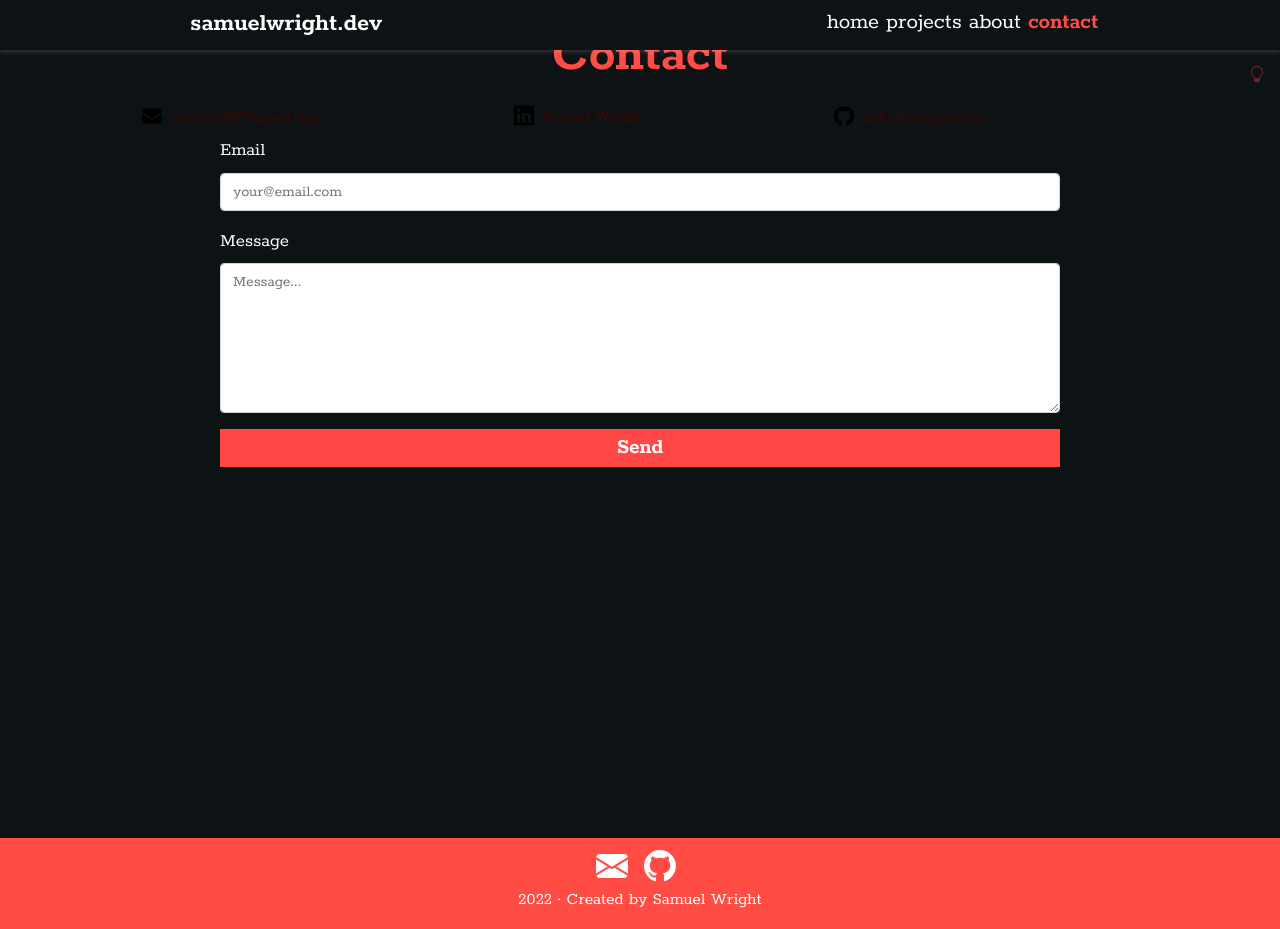
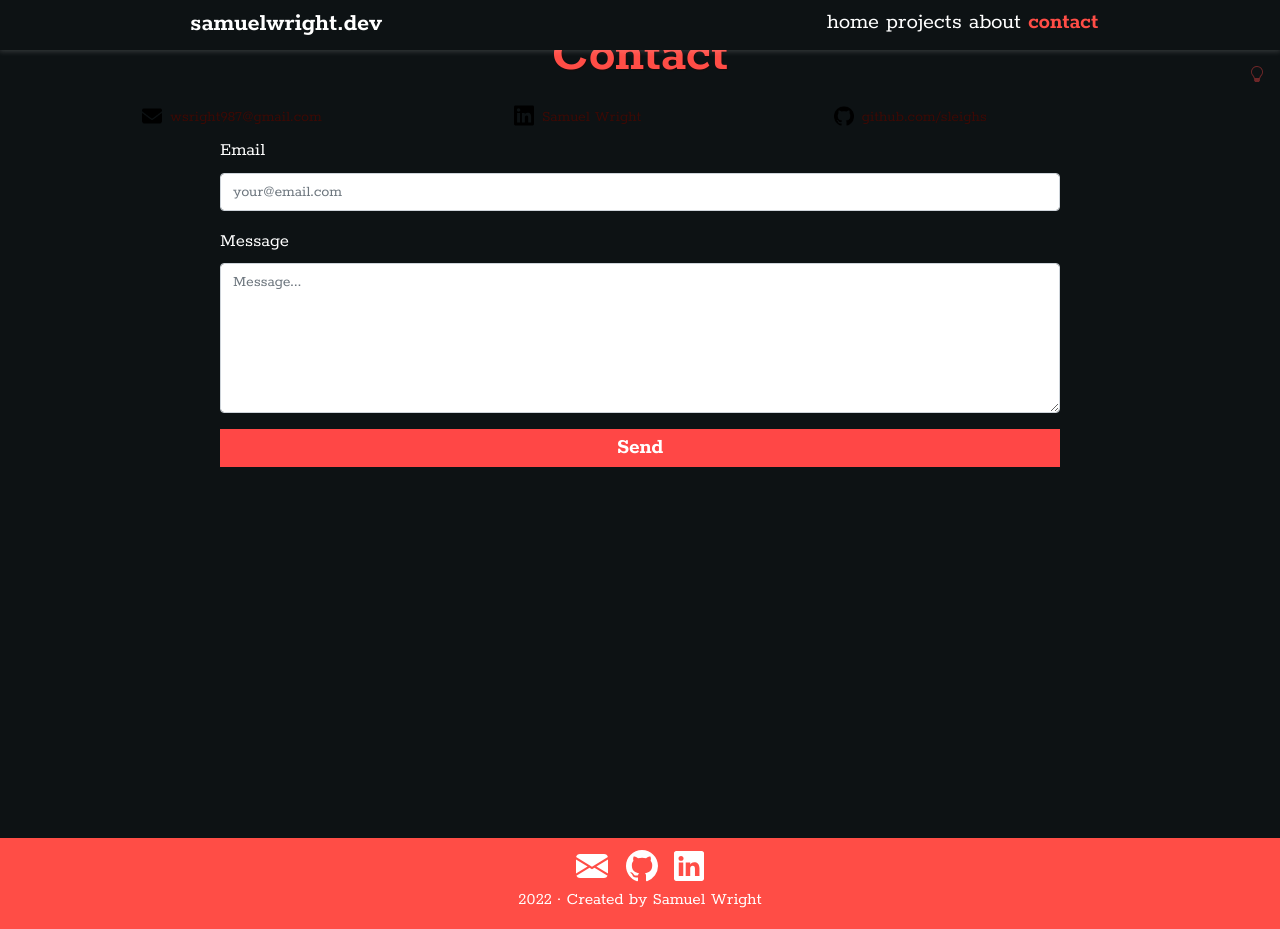
Before and after one commit to Sleighs/Portfolio, a React (Create React App) app: page /contact in a window 1280 px wide. Built offline with nearby package versions, Linux system fonts and the light colour scheme; no server answers; what google-maps-react would draw is missing.

Commit message:
updated footer links

```diff
--- a/src/Components/Footer/index.js
+++ b/src/Components/Footer/index.js
@@ -5,22 +5,27 @@ const Footer = props => {
   return(
     <footer id="footer-container" className="container">
       <div className="footer-icons">
-        <a className={`footer-info-link`} target="_blank" href="mailto:wsright987@gmail.com" rel="noreferrer">
-          <svg xmlns="http://www.w3.org/2000/svg" width="32" height="32" fill="currentColor" class="bi bi-envelope-fill" viewBox="0 0 16 16"
-            style={{marginRight: 16,}}>
+        <a className={`footer-info-link`} style={{marginRight: 18,}} target="_blank" href="mailto:wsright987@gmail.com" rel="noreferrer">
+          <svg xmlns="http://www.w3.org/2000/svg" width="32" height="32" fill="currentColor" class="bi bi-envelope-fill" viewBox="0 0 16 16" >
             <path d="M.05 3.555A2 2 0 0 1 2 2h12a2 2 0 0 1 1.95 1.555L8 8.414.05 3.555ZM0 4.697v7.104l5.803-3.558L0 4.697ZM6.761 8.83l-6.57 4.027A2 2 0 0 0 2 14h12a2 2 0 0 0 1.808-1.144l-6.57-4.027L8 9.586l-1.239-.757Zm3.436-.586L16 11.801V4.697l-5.803 3.546Z"/>
           </svg>
         </a>
-        <a className={`footer-info-link`} target="_blank" href="http://github.com/sleighs" rel="noreferrer">
+        <a className={`footer-info-link`} style={{marginRight: 16,display: 'none',}} target="_blank" href="tel:6094722897" rel="noreferrer">
+          <svg xmlns="http://www.w3.org/2000/svg" width="30" height="30" fill="currentColor" class="bi bi-phone-fill" viewBox="0 0 16 16">
+            <path d="M3 2a2 2 0 0 1 2-2h6a2 2 0 0 1 2 2v12a2 2 0 0 1-2 2H5a2 2 0 0 1-2-2V2zm6 11a1 1 0 1 0-2 0 1 1 0 0 0 2 0z"/>
+          </svg>
+        </a>
+        <a className={`footer-info-link`} style={{marginRight: 16,}} target="_blank" href="http://github.com/sleighs" rel="noreferrer">
           <svg xmlns="http://www.w3.org/2000/svg" width="32" height="32" fill="currentColor" class="bi bi-github" viewBox="0 0 16 16"
-            style={{marginRight: 9,}}>
+            >
             <path d="M8 0C3.58 0 0 3.58 0 8c0 3.54 2.29 6.53 5.47 7.59.4.07.55-.17.55-.38 0-.19-.01-.82-.01-1.49-2.01.37-2.53-.49-2.69-.94-.09-.23-.48-.94-.82-1.13-.28-.15-.68-.52-.01-.53.63-.01 1.08.58 1.23.82.72 1.21 1.87.87 2.33.66.07-.52.28-.87.51-1.07-1.78-.2-3.64-.89-3.64-3.95 0-.87.31-1.59.82-2.15-.08-.2-.36-1.02.08-2.12 0 0 .67-.21 2.2.82.64-.18 1.32-.27 2-.27.68 0 1.36.09 2 .27 1.53-1.04 2.2-.82 2.2-.82.44 1.1.16 1.92.08 2.12.51.56.82 1.27.82 2.15 0 3.07-1.87 3.75-3.65 3.95.29.25.54.73.54 1.48 0 1.07-.01 1.93-.01 2.2 0 .21.15.46.55.38A8.012 8.012 0 0 0 16 8c0-4.42-3.58-8-8-8z"/>
           </svg>
         </a>
-        <svg xmlns="http://www.w3.org/2000/svg" width="32" height="32" fill="currentColor" class="bi bi-phone-fill" viewBox="0 0 16 16"
-          style={{display: 'none'}}>
-          <path d="M3 2a2 2 0 0 1 2-2h6a2 2 0 0 1 2 2v12a2 2 0 0 1-2 2H5a2 2 0 0 1-2-2V2zm6 11a1 1 0 1 0-2 0 1 1 0 0 0 2 0z"/>
-        </svg>
+        <a className={`footer-info-link`} target="_blank" href="https://www.linkedin.com/in/samuelwrightdev/" rel="noreferrer">
+          <svg xmlns="http://www.w3.org/2000/svg" width="30" height="30" fill="currentColor" class="bi bi-linkedin" viewBox="0 0 16 16">
+            <path d="M0 1.146C0 .513.526 0 1.175 0h13.65C15.474 0 16 .513 16 1.146v13.708c0 .633-.526 1.146-1.175 1.146H1.175C.526 16 0 15.487 0 14.854V1.146zm4.943 12.248V6.169H2.542v7.225h2.401zm-1.2-8.212c.837 0 1.358-.554 1.358-1.248-.015-.709-.52-1.248-1.342-1.248-.822 0-1.359.54-1.359 1.248 0 .694.521 1.248 1.327 1.248h.016zm4.908 8.212V9.359c0-.216.016-.432.08-.586.173-.431.568-.878 1.232-.878.869 0 1.216.662 1.216 1.634v3.865h2.401V9.25c0-2.22-1.184-3.252-2.764-3.252-1.274 0-1.845.7-2.165 1.193v.025h-.016a5.54 5.54 0 0 1 .016-.025V6.169h-2.4c.03.678 0 7.225 0 7.225h2.4z"/>
+          </svg>
+        </a>
       </div>
       <div className="footer-text">
         <p>2022 &#8729; Created by Samuel Wright</p>
```
Also changed, not shown: 7 other files (tests, documents, lock files or other folders).
